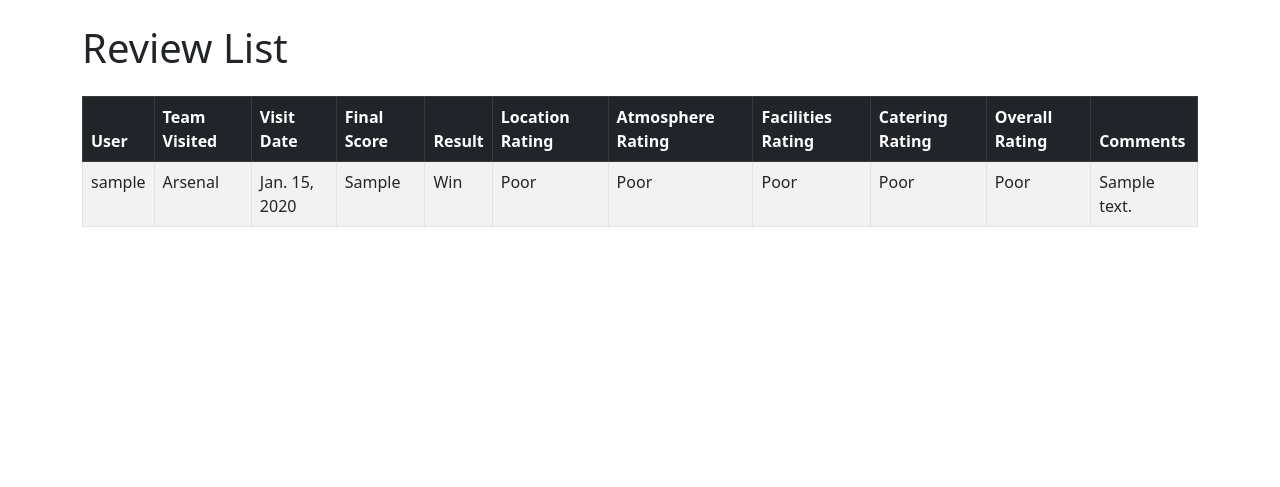
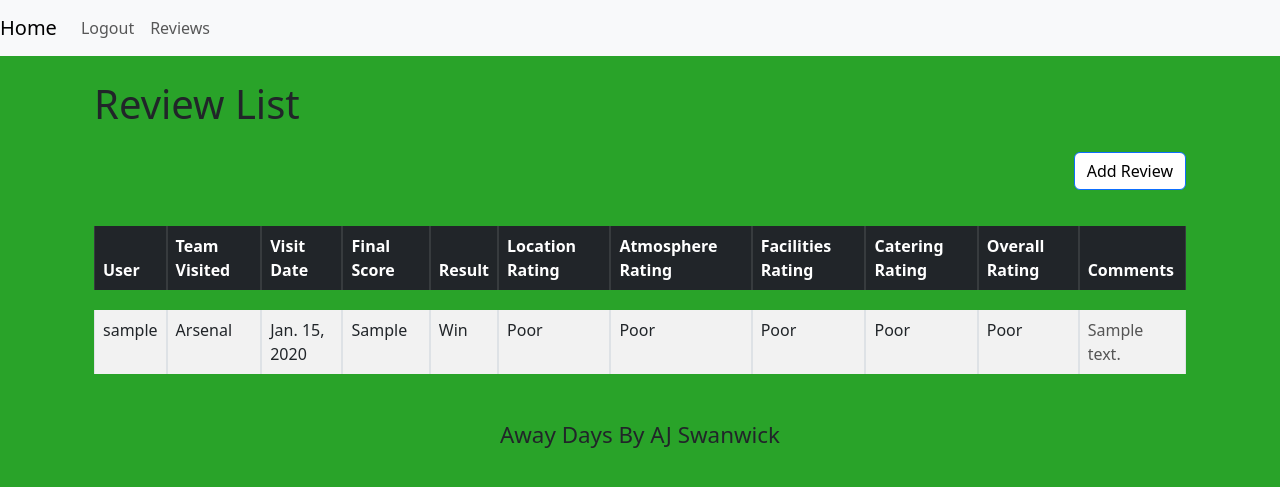
Before and after one commit to ajswanwick/away_days, a Django app: page /reviews/ in a window 1280 px wide. Shown: the top 487 px of the page. Run offline with Django 4.2, Linux system fonts and the light colour scheme; a user stored in the database is signed in; tables that the repository leaves empty hold one stand-in row (values such as "Sample post").

Commit message:
update review form update base.html update homepage

```diff
--- a/away_days/urls.py
+++ b/away_days/urls.py
@@ -19,7 +19,6 @@ from django.urls import path, include
 
 
 urlpatterns = [
-   path('register/', include('review.urls')),
    path('admin/', admin.site.urls),
    path('auth/', include('review.urls')),
    path('', include('review.urls'), name='home'),
--- a/review/models.py
+++ b/review/models.py
@@ -8,7 +8,7 @@ from django.contrib.auth.models import User
 class Review(models.Model):
 
     TeamsChoices = (
-         ('Arsenal', 'Arsenal'),
+        ('Arsenal', 'Arsenal'),
         ('Aston Villa', 'Aston Villa'),
         ('Barnsley', 'Barnsley'),
         ('Birmingham City', 'Birmingham City'),
--- a/review/templates/review/review_list.html
+++ b/review/templates/review/review_list.html
@@ -1,15 +1,14 @@
-<!DOCTYPE html>
-<html lang="en">
-<head>
-    <meta charset="UTF-8">
-    <meta name="viewport" content="width=device-width, initial-scale=1.0">
-    <title>Review List</title>
-    <!-- Bootstrap CSS -->
-    <link href="https://cdn.jsdelivr.net/npm/bootstrap@5.3.0/dist/css/bootstrap.min.css" rel="stylesheet">
-</head>
-<body>
+{% extends 'base.html' %}
+{% block title%}Reviews{%endblock%}
+
+{% block content %}
     <div class="container mt-4">
         <h1 class="mb-4">Review List</h1>
+
+        <div class="mb-3 text-end">
+            <a href="{% url 'review_create' %}" class=" review_btn btn btn-primary">Add Review</a>
+        </div>
+        {% if reviews %}
         <table class="table table-bordered table-striped">
             <thead class="table-dark">
                 <tr>
@@ -39,7 +38,17 @@
                         <td>{{ review.get_facilities_rating_display }}</td>
                         <td>{{ review.get_catering_rating_display }}</td>
                         <td>{{ review.get_overall_rating_display }}</td>
-                        <td>{{ review.comments }}</td>
+                        <td><div class="comment-box">
+                            <span class="comment-preview">
+                                {{ review.comments|slice:":100" }}{% if review.comments|length > 100 %}...{% endif %}
+                            </span>
+                            {% if review.comments|length > 100 %}
+                                <span class="comment-full d-none">{{ review.comments }}</span>
+                                <button class="btn btn-link btn-sm toggle-comment">Click for more</button>
+                            {% endif %}
+                        </div>
+                    </td>
+
                     </tr>
                 {% empty %}
                     <tr>
@@ -48,9 +57,12 @@
                 {% endfor %}
             </tbody>
         </table>
+        {% else %}
+    <p>No reviews found. Click "Add Review" to create your first review.</p>
+    {% endif %}
     </div>
 
     <!-- Bootstrap JS Bundle -->
     <script src="https://cdn.jsdelivr.net/npm/bootstrap@5.3.0/dist/js/bootstrap.bundle.min.js"></script>
-</body>
-</html>
+
+{% endblock content %}
--- a/review/views.py
+++ b/review/views.py
@@ -14,7 +14,7 @@ class HomePage(TemplateView):
     """
     Displays home page"
     """
-    template_name = 'base.html'
+    template_name = 'home.html'
 
 # Create your views here.
 
--- a/static/css/style.css
+++ b/static/css/style.css
@@ -4,20 +4,38 @@ body {
 
 
 
-.main_footer {
-    position: fixed;
-    left: 0;
-    bottom: 0;
-    width: 100%;
-    height: 50px;
-    background-color: white ;
-    color: black;
-    text-align: center;
-
-  }
-
 
   p{
     font-size: 1.4rem;
 
   }
+
+.review_btn{
+  background-color: #fff;
+  color: black;
+}
+
+
+.table {
+  border-collapse: separate;
+  border-spacing:0 20px;
+}
+
+
+.comment-box {
+  position: relative;
+}
+.comment-preview {
+  color: #555;
+}
+.comment-full {
+  white-space: pre-wrap;
+}
+
+.form-control{
+  width: 25%;
+}
+
+#id_comments.form-control{
+  width: 100%
+}
--- a/templates/base.html
+++ b/templates/base.html
@@ -15,6 +15,8 @@
                 <ul class="navbar-nav ml-auto">
                     {% if user.is_authenticated %}
                         <li class="nav-item"><a class="nav-link" href="{% url 'logout' %}">Logout</a></li>
+                        <li class="nav-item"><a class="nav-link" href="/reviews">Reviews</a></li>
+
                     {% else %}
                         <li class="nav-item">
                             <button type="button" class="btn btn-link nav-link" data-bs-toggle="modal" data-bs-target="#loginModal">Login</button>
@@ -33,7 +35,7 @@
     </main>
 
     <footer class=" main_footer text-center mt-4">
-        <p>&copy; 2025 My Review App</p>
+        <p>Away Days By AJ Swanwick</p>
     </footer>
 
     <!-- Login Modal -->
@@ -82,5 +84,29 @@
     </div>
 
     <script src="https://cdn.jsdelivr.net/npm/bootstrap@5.3.0/dist/js/bootstrap.bundle.min.js"></script>
+    <script>
+        document.addEventListener('DOMContentLoaded', function () {
+        document.querySelectorAll('.toggle-comment').forEach(function (button) {
+            button.addEventListener('click', function () {
+                const commentBox = this.closest('.comment-box');
+                const preview = commentBox.querySelector('.comment-preview');
+                const fullComment = commentBox.querySelector('.comment-full');
+
+                if (fullComment.classList.contains('d-none')) {
+                    // Expand comment
+                    preview.classList.add('d-none');
+                    fullComment.classList.remove('d-none');
+                    this.textContent = 'Show less';
+                } else {
+                    // Collapse comment
+                    preview.classList.remove('d-none');
+                    fullComment.classList.add('d-none');
+                    this.textContent = 'Click for more';
+                }
+            });
+        });
+    });
+
+    </script>
 </body>
 </html>
```
Also changed, not shown: review/templates/registration/register.html (+4 -11 lines), review/templates/review/review_form.html (+8 -12 lines), templates/home.html (added, +7 -0 lines).
